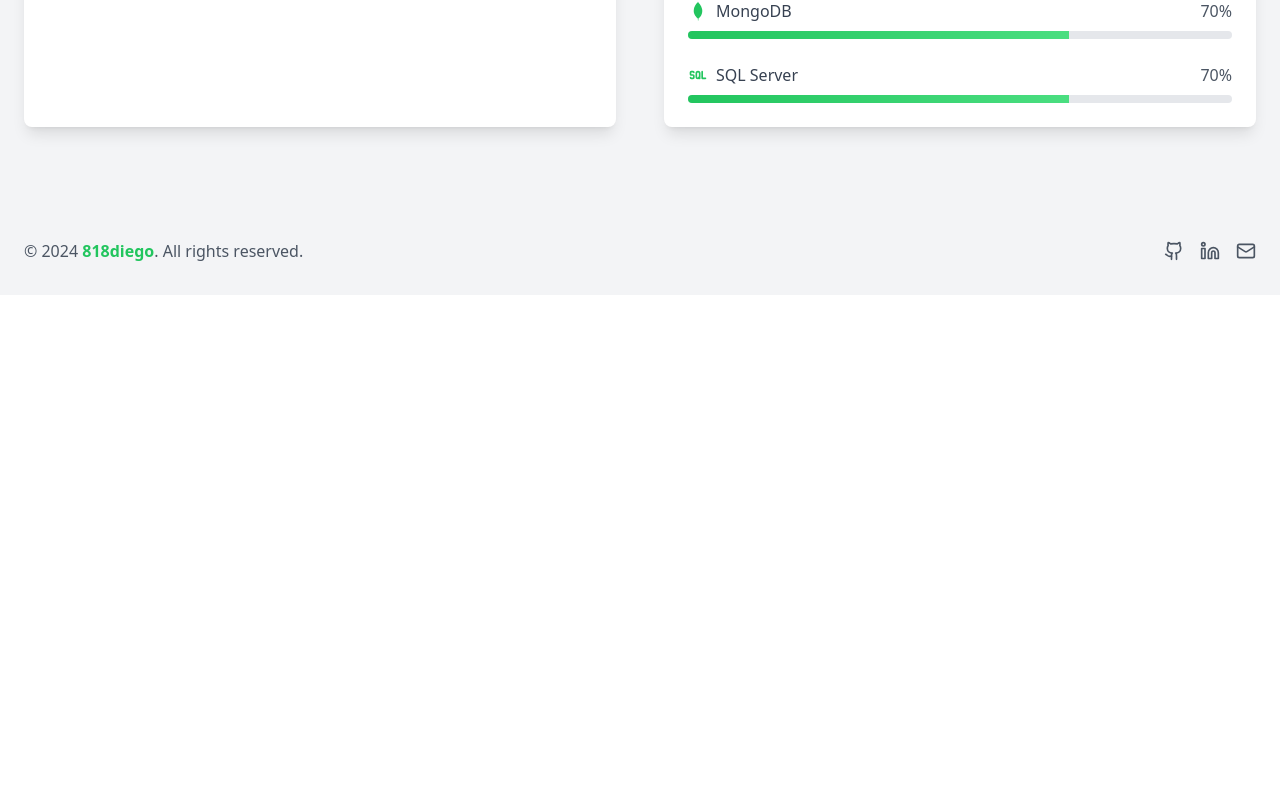
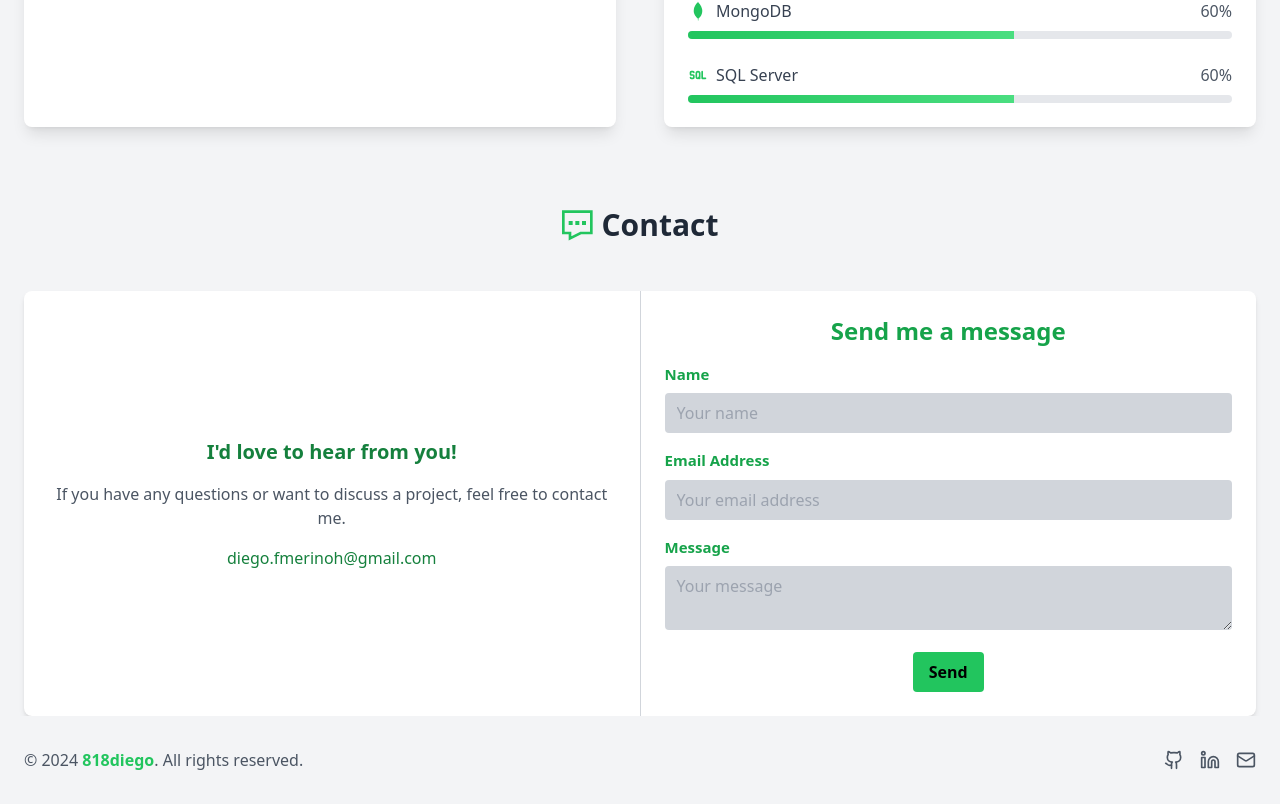
Before and after one commit to 818diego/portfolio, a React (Vite) app: page / in a window 1280 px wide. Shown: the part 4268-5072 px from the top of the page. Before the commit the page ends 4563 px from the top, so only its background shows below. Built offline with nearby package versions, Linux system fonts and the light colour scheme.

Commit message:
added contact section

```diff
--- a/package.json
+++ b/package.json
@@ -11,6 +11,7 @@
   },
   "dependencies": {
     "@vercel/analytics": "^1.4.1",
+    "axios": "^1.7.9",
     "i18next": "^24.2.2",
     "lucide-react": "^0.344.0",
     "react": "^18.3.1",
--- a/src/App.tsx
+++ b/src/App.tsx
@@ -6,6 +6,7 @@ import { Experience } from './components/ui/Experience';
 import { Projects } from './components/sections/Projects';
 import { Skills } from './components/sections/Skills';
 import { Footer } from './components/sections/Footer';
+import { ContactSection } from './components/sections/ContactSection';
 import { ScrollProgress } from './components/ui/ScrollProgress';
 import ScrollToTopButton from './components/ui/ScrollToTopButton';
 
@@ -22,6 +23,7 @@ function App() {
       <Experience />
       <Projects />
       <Skills />
+      <ContactSection />
       <Footer />
       <ScrollToTopButton />
     </div>
--- /dev/null
+++ b/src/components/sections/ContactSection.tsx
@@ -0,0 +1,44 @@
+import React, { useEffect, useRef } from 'react';
+import { GrContact } from 'react-icons/gr';
+import { useTranslation } from 'react-i18next';
+import { ContactInfo } from '../ui/ContactInfo'; // Import the new component
+
+export const ContactSection: React.FC = () => {
+    const { t } = useTranslation();
+    const sectionRef = useRef<HTMLElement>(null);
+
+    useEffect(() => {
+        const observer = new IntersectionObserver(
+            ([entry]) => {
+                if (entry.isIntersecting) {
+                    entry.target.classList.add('appear');
+                }
+            },
+            { threshold: 0.1 }
+        );
+
+        if (sectionRef.current) {
+            observer.observe(sectionRef.current);
+        }
+
+        return () => {
+            if (sectionRef.current) {
+                observer.unobserve(sectionRef.current);
+            }
+        };
+    }, []);
+    return (
+        <section
+            ref={sectionRef}
+            className="container mx-auto px-0 text-center"
+        >
+            <div className="container mx-auto px-6">
+                <h2 className="text-3xl font-bold mb-12 text-center text-gray-800 dark:text-green-400 scroll-fade-in flex items-center justify-center gap-2">
+                    <GrContact className="w-8 h-8 text-green-500" />
+                    {t("Contact")}
+                </h2>
+                <ContactInfo />
+            </div>
+        </section>
+    );
+}
--- /dev/null
+++ b/src/components/ui/ContactInfo.tsx
@@ -0,0 +1,95 @@
+import React, { useState } from 'react';
+import { useTranslation } from 'react-i18next';
+import axios from 'axios';
+
+export const ContactInfo: React.FC = () => {
+    const { t } = useTranslation();
+    const [name, setName] = useState('');
+    const [email, setEmail] = useState('');
+    const [message, setMessage] = useState('');
+
+    const handleSubmit = async () => {
+        const webhookUrl = 'https://discord.com/api/webhooks/1344042001921871973/bEqvFdHAdm_LbruFTK0mJi0a1SMsCDaKYmB1syUE5jC_JP3fzr3lHLPpFf__xZT_ckpX';
+        const embed = {
+            title: "New Contact Form Submission",
+            fields: [
+                { name: "Name", value: name, inline: true },
+                { name: "Email", value: email, inline: true },
+                { name: "Message", value: message }
+            ]
+        };
+
+        try {
+            await axios.post(webhookUrl, { embeds: [embed] });
+            alert(t("Message sent successfully!"));
+        } catch (error) {
+            console.error("Error sending message to Discord", error);
+            alert(t("Failed to send message."));
+        }
+    };
+
+    return (
+        <div className="max-w-full mx-auto bg-white dark:bg-zinc-800 rounded-lg shadow-md overflow-hidden flex">
+            <div className="flex flex-col justify-center items-center p-6 w-1/2">
+                <h3 className="text-xl font-bold text-green-700 dark:text-green-400">{t("I'd love to hear from you!")}</h3>
+                <p className="mt-4 text-gray-600 dark:text-gray-300">{t("If you have any questions or want to discuss a project, feel free to contact me.")}</p>
+                <div className="mt-4">
+                    <p className=" text-semibold text-green-700 dark:text-green-400">diego.fmerinoh@gmail.com</p>
+                </div>
+            </div>
+            <div className="border-l border-gray-300 dark:border-zinc-700"></div>
+            <div className="p-6 w-1/2">
+                <h3 className="text-2xl font-bold text-green-600 dark:text-green-400">{t("Send me a message")}</h3>
+                <form className="mt-4">
+                    <div className="mb-4">
+                        <label className="flex text-green-600 dark:text-green-400 text-[15px] font-bold mb-2" htmlFor="name">
+                            {t("Name")}
+                        </label>
+                        <input
+                            className="rounded w-full py-2 px-3 bg-gray-300 dark:bg-neutral-900 text-gray-700 dark:text-gray-300 focus:outline-none"
+                            id="name"
+                            type="text"
+                            placeholder={t("Your name")}
+                            value={name}
+                            onChange={(e) => setName(e.target.value)}
+                        />
+                    </div>
+                    <div className="mb-4">
+                        <label className="flex text-green-600 dark:text-green-400 text-[15px] font-bold mb-2" htmlFor="email">
+                            {t("Email Address")}
+                        </label>
+                        <input
+                            className="rounded w-full py-2 px-3 bg-gray-300 dark:bg-neutral-900 text-gray-700 dark:text-gray-300 focus:outline-none"
+                            id="email"
+                            type="email"
+                            placeholder={t("Your email address")}
+                            value={email}
+                            onChange={(e) => setEmail(e.target.value)}
+                        />
+                    </div>
+                    <div className="mb-4">
+                        <label className="flex text-green-600 dark:text-green-400 text-[15px] font-bold mb-2" htmlFor="message">
+                            {t("Message")}
+                        </label>
+                        <textarea
+                            className="rounded w-full py-2 px-3 bg-gray-300 dark:bg-neutral-900 text-gray-700 dark:text-gray-300 focus:outline-none"
+                            id="message"
+                            placeholder={t("Your message")}
+                            value={message}
+                            onChange={(e) => setMessage(e.target.value)}
+                        />
+                    </div>
+                    <div className="flex items-center justify-around">
+                        <button
+                            className="bg-green-500 hover:bg-green-700 transition-all text-black font-bold py-2 px-4 rounded focus:outline-none"
+                            type="button"
+                            onClick={handleSubmit}
+                        >
+                            {t("Send")}
+                        </button>
+                    </div>
+                </form>
+            </div>
+        </div>
+    );
+}
--- a/src/components/ui/ProjectCard.tsx
+++ b/src/components/ui/ProjectCard.tsx
@@ -69,8 +69,6 @@ export const ProjectCard: React.FC<ProjectCardProps> = ({ project, index }) => {
             </span>
           ))}
         </div>
-
-        {/* Contenedor de botones con mt-auto para empujarlos hacia abajo */}
         <div className="mt-auto flex justify-center items-center pt-4 border-t border-gray-100 dark:border-zinc-700 gap-4">
           {project.github ? (
             <a
--- a/src/data/skills.ts
+++ b/src/data/skills.ts
@@ -20,19 +20,19 @@ export const skills = () => {
     ],
     frontend: [
       { name: t('React'), level: 75, icon: DiReact },
-      { name: t('Next.js'), level: 70, icon: RiNextjsFill },
-      { name: t('Astro'), level: 60, icon: SiAstro },
-      { name: t('Express'), level: 75, icon: SiExpress }
+      { name: t('Next.js'), level: 60, icon: RiNextjsFill },
+      { name: t('Astro'), level: 50, icon: SiAstro },
+      { name: t('Express'), level: 70, icon: SiExpress }
     ],
     backend: [
       { name: t('.NET Core/ASP.NET'), level: 70, icon: TbBrandCSharp },
-      { name: t('Express'), level: 75, icon: SiExpress },
+      { name: t('Express'), level: 70, icon: SiExpress },
     ],
     tools: [
-      { name: t('Git'), level: 80, icon: BsGithub },
-      { name: t('Docker'), level: 50, icon: FaDocker },
-      { name: t('MongoDB'), level: 70, icon: DiMongodb },
-      { name: t('SQL Server'), level: 70, icon: TbSql }
+      { name: t('Git'), level: 70, icon: BsGithub },
+      { name: t('Docker'), level: 40, icon: FaDocker },
+      { name: t('MongoDB'), level: 60, icon: DiMongodb },
+      { name: t('SQL Server'), level: 60, icon: TbSql }
     ]
   };
 };
--- a/src/i18n.ts
+++ b/src/i18n.ts
@@ -105,6 +105,18 @@ const resources = {
       "Live Preview": "Live Preview",
       "No demo available": "No demo available",
       "All rights reserved": "All rights reserved",
+      Contact: "Contact",
+      "I'd love to hear from you!": "I'd love to hear from you!",
+      "If you have any questions or want to discuss a project, feel free to contact me.":
+        "If you have any questions or want to discuss a project, feel free to contact me.",
+      "Send me a message": "Send me a message",
+      Name: "Name",
+      "Your name": "Your name",
+      "Email Address": "Email Address",
+      "Your email address": "Your email address",
+      Message: "Message",
+      "Your message": "Your message",
+      Send: "Send",
     },
   },
   es: {
@@ -214,6 +226,18 @@ const resources = {
       "Live Preview": "Vista Previa",
       "No demo available": "Demo no disponible",
       "All rights reserved": "Todos los derechos reservados",
+      Contact: "Contacto",
+      "I'd love to hear from you!": "¡Me encantaría escuchar de ti!",
+      "If you have any questions or want to discuss a project, feel free to contact me.":
+        "Si tienes alguna pregunta o deseas discutir un proyecto, no dudes en contactarme.",
+      "Send me a message": "Enviame un mensaje",
+      Name: "Nombre",
+      "Your name": "Tu nombre",
+      "Email Address": "Correo Electrónico",
+      "Your email address": "Tu correo electrónico",
+      Message: "Mensaje",
+      "Your message": "Tu mensaje",
+      Send: "Enviar",
     },
   },
 };
```
Also changed, not shown: 1 other file (tests, documents, lock files or other folders).
